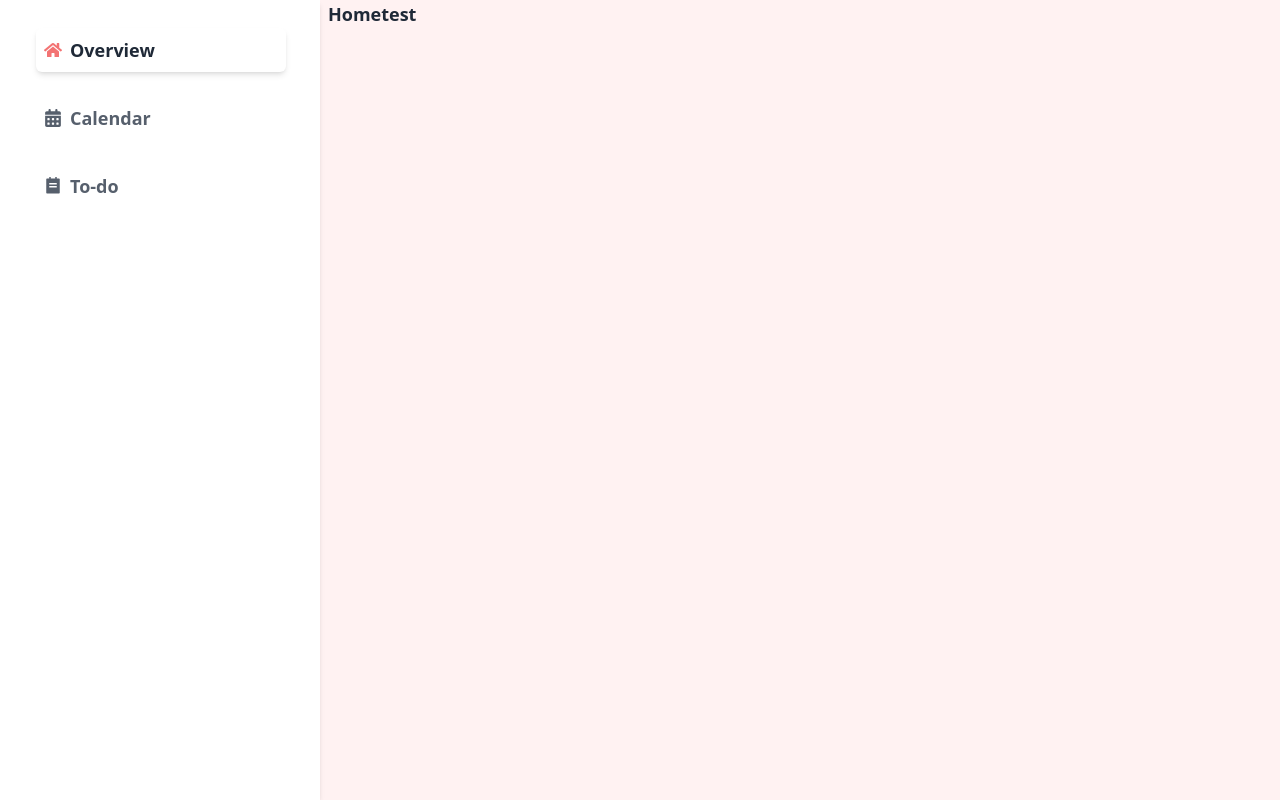
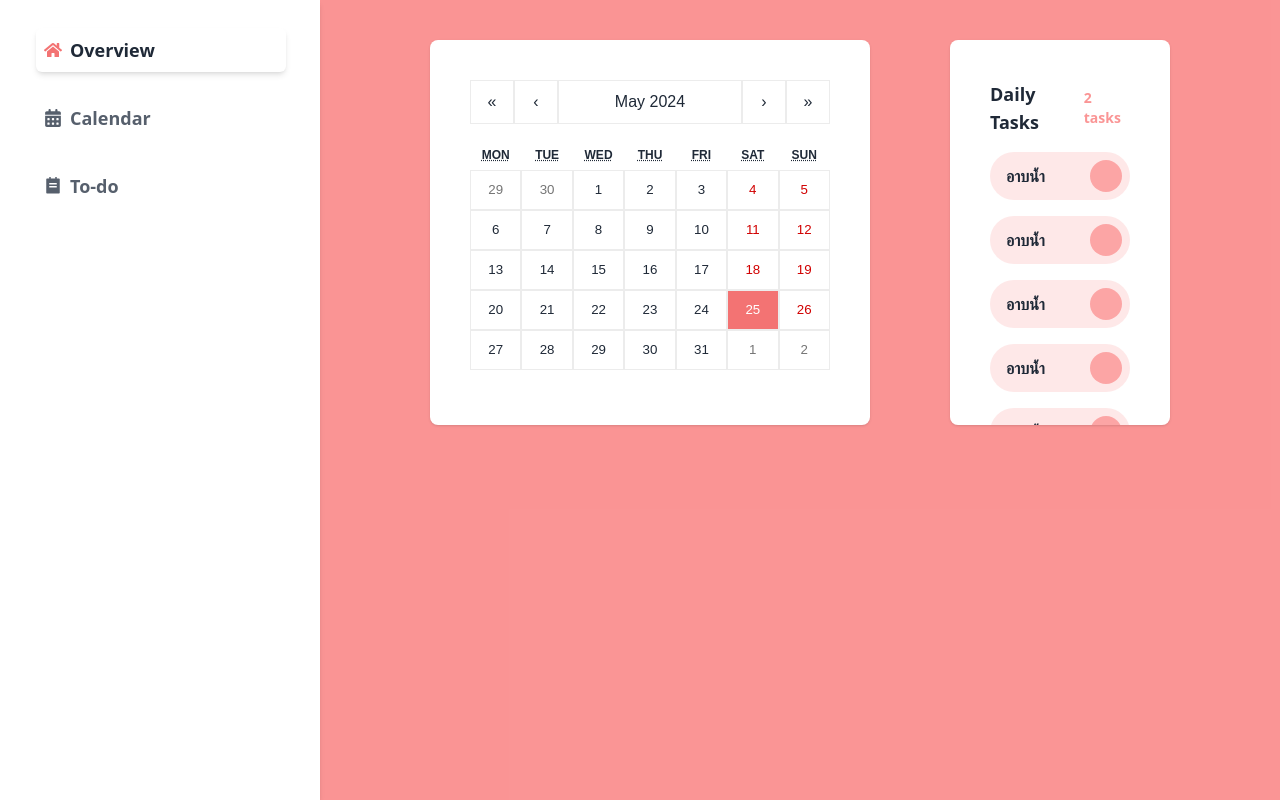
Before and after one commit to Nrcdev751/Final-Project-Frontend-Dev-Init, a React (Vite) app: page / in a window 1280 px wide. Built offline with nearby package versions, Linux system fonts and the light colour scheme.

Commit message:
add calendar component + adjust layout

```diff
--- a/package.json
+++ b/package.json
@@ -16,6 +16,7 @@
     "localforage": "^1.10.0",
     "match-sorter": "^6.3.4",
     "react": "^18.2.0",
+    "react-calendar": "^5.0.0",
     "react-dom": "^18.2.0",
     "react-icons": "^5.2.1",
     "react-router-dom": "^6.23.1",
--- a/src/App.jsx
+++ b/src/App.jsx
@@ -2,22 +2,61 @@ import { FaHome } from "react-icons/fa";
 import { GiHamburgerMenu } from "react-icons/gi";
 import { FaCalendarDays } from "react-icons/fa6";
 import { RiTodoFill } from "react-icons/ri";
+import Calendar from 'react-calendar'
+import 'react-calendar/dist/Calendar.css';
 function App() {
 
   return (
     <>
       <section className="content">
-      <div className=" drawer lg:drawer-open ">
+      <div className="drawer lg:drawer-open ">
           <input id="my-drawer-2" type="checkbox" className="drawer-toggle" />
-          <div className="drawer-content bg-red-200/25">
+          <div className="drawer-content bg-red-400/75">
               <div className="main-menu">
-                <div className="max-w-screen-xl ">
-                  <div className="nav-logo flex items-center text-lg">
+                <div className="max-w-screen p-10">
+                    <div className="flex justify-center  gap-20">
+                      <div className="bg-white w-[50%] h-[385px] shadow  rounded-lg p-10">
                         <label htmlFor="my-drawer-2" className="drawer-button me-5 lg:hidden">
                           <GiHamburgerMenu />
                         </label>
-
-                        <p className="font-bold ms-2 hidden md:block">Hometest</p>
+                        <Calendar />
+                      </div>
+                      <div className="bg-white w-[25%] h-[385px] group overflow-auto  shadow  rounded-lg p-10">
+                        <div className="flex items-center justify-between">
+                          <p className="text-lg font-bold">Daily Tasks</p>
+                          <p className="text-sm font-bold text-red-400/75">2 tasks</p>
+                        </div>
+                          <div className="task-group p-2 flex justify-between my-4 items-center rounded-full bg-red-300/25 w-full">
+                            <p className="font-bold ms-2">อาบน้ำ</p>
+                              <div className="check w-8 h-8 bg-red-300 rounded-full">
+                              </div>
+                          </div>
+                          <div className="task-group p-2 flex justify-between my-4 items-center rounded-full bg-red-300/25 w-full">
+                            <p className="font-bold ms-2">อาบน้ำ</p>
+                              <div className="check w-8 h-8 bg-red-300 rounded-full">
+                              </div>
+                          </div>
+                          <div className="task-group p-2 flex justify-between my-4 items-center rounded-full bg-red-300/25 w-full">
+                            <p className="font-bold ms-2">อาบน้ำ</p>
+                              <div className="check w-8 h-8 bg-red-300 rounded-full">
+                              </div>
+                          </div>
+                          <div className="task-group p-2 flex justify-between my-4 items-center rounded-full bg-red-300/25 w-full">
+                            <p className="font-bold ms-2">อาบน้ำ</p>
+                              <div className="check w-8 h-8 bg-red-300 rounded-full">
+                              </div>
+                          </div>
+                          <div className="task-group p-2 flex justify-between my-4 items-center rounded-full bg-red-300/25 w-full">
+                            <p className="font-bold ms-2">อาบน้ำ</p>
+                              <div className="check w-8 h-8 bg-red-300 rounded-full">
+                              </div>
+                          </div>
+                          <div className="task-group p-2 flex justify-between my-4 items-center rounded-full bg-red-300/25 w-full">
+                            <p className="font-bold ms-2">อาบน้ำ</p>
+                              <div className="check w-8 h-8 bg-red-300 rounded-full">
+                              </div>
+                          </div>
+                      </div>
                     </div>
                 </div>
               </div>
--- a/src/index.css
+++ b/src/index.css
@@ -1,3 +1,129 @@
 @tailwind base;
 @tailwind components;
 @tailwind utilities;
+
+.react-calendar {
+    width: 100%;
+    max-width: 100%;
+    background: white;
+    border: none;
+    font-family: Arial, Helvetica, sans-serif;
+    line-height: 1.125em;
+  }
+  .react-calendar--doubleView {
+    width: 700px;
+  }
+  .react-calendar--doubleView .react-calendar__viewContainer {
+    display: flex;
+    margin: -0.5em;
+
+  }
+  .react-calendar--doubleView .react-calendar__viewContainer > * {
+    width: 50%;
+    margin: 0.5em;
+
+  }
+  .react-calendar,
+  .react-calendar *,
+  .react-calendar *:before,
+  .react-calendar *:after {
+    -moz-box-sizing: border-box;
+    -webkit-box-sizing: border-box;
+    box-sizing: border-box;
+
+  }
+  .react-calendar button {
+    margin: 0;
+    border: 0;
+    outline: none;
+    border: solid 0.5px #ececec;
+
+  }
+  .react-calendar button:enabled:hover {
+    cursor: pointer;
+  }
+  .react-calendar__navigation {
+    height: 44px;
+    margin-bottom: 1em;
+  }
+  .react-calendar__navigation button {
+    min-width: 44px;
+    background: none;
+  }
+  .react-calendar__navigation button:enabled:hover,
+  .react-calendar__navigation button:enabled:focus {
+    background-color: #e6e6e6;
+  }
+  .react-calendar__navigation button[disabled] {
+    background-color: #f0f0f0;
+  }
+  .react-calendar__month-view__weekdays {
+    text-align: center;
+    text-transform: uppercase;
+    font-weight: bold;
+    font-size: 0.75em;
+  }
+  .react-calendar__month-view__weekdays__weekday {
+    padding: 0.5em;
+  }
+  .react-calendar__month-view__weekNumbers {
+    font-weight: bold;
+  }
+  .react-calendar__month-view__weekNumbers .react-calendar__tile {
+    display: flex;
+    align-items: center;
+    justify-content: center;
+    font-size: 0.75em;
+    padding: calc(0.75em / 0.75) calc(0.5em / 0.75);
+  }
+  .react-calendar__month-view__days__day--weekend {
+    color: #d10000;
+  }
+  .react-calendar__month-view__days__day--neighboringMonth {
+    color: #757575;
+  }
+  .react-calendar__year-view .react-calendar__tile,
+  .react-calendar__decade-view .react-calendar__tile,
+  .react-calendar__century-view .react-calendar__tile {
+    padding: 2em 0.5em;
+  }
+  .react-calendar__tile {
+    max-width: 100%;
+    text-align: center;
+    padding: 0.75em 0.5em;
+    background: none;
+  }
+  .react-calendar__tile:disabled {
+    background-color: #f0f0f0;
+  }
+  .react-calendar__tile:enabled:hover,
+  .react-calendar__tile:enabled:focus {
+    background-color: #e6e6e6;
+  }
+  .react-calendar__tile--now {
+    background: #F37373;
+    color: #fff;
+  }
+  .react-calendar__tile--now:enabled:hover,
+  .react-calendar__tile--now:enabled:focus {
+    background: #F37373;
+    color: #fff;
+  }
+  .react-calendar__tile--hasActive {
+    background: #76baff;
+  }
+  .react-calendar__tile--hasActive:enabled:hover,
+  .react-calendar__tile--hasActive:enabled:focus {
+    background: #a9d4ff;
+  }
+  .react-calendar__tile--active {
+    background: #006edc;
+    color: white;
+  }
+  .react-calendar__tile--active:enabled:hover,
+  .react-calendar__tile--active:enabled:focus {
+    background: #1087ff;
+  }
+  .react-calendar--selectRange .react-calendar__tile--hover {
+    background-color: #e6e6e6;
+  }
```
Also changed, not shown: 1 other file (tests, documents, lock files or other folders).
